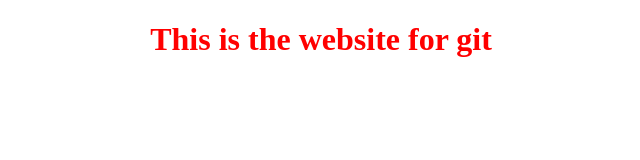
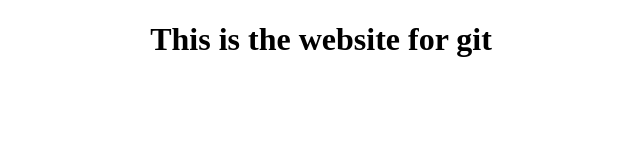
Before and after one commit to kevinariel1/zetta_upn_kevinariel, a plain HTML site: page Index.html in a window 1280 px wide. Shown: the whole page, without its empty margins (319-959 px from the left). Drawn offline with Linux system fonts and the light colour scheme.

Commit message:
Revert "[UI] Update Index HTML and Style.css to have red color on text <h1>"
This reverts commit 5d8ede17c271eed2a7d2136b4e2c7151203d78ab.

```diff
--- a/Index.html
+++ b/Index.html
@@ -4,10 +4,9 @@
     <meta charset="UTF-8">
     <meta http-equiv="X-UA-Compatible" content="IE=edge">
     <meta name="viewport" content="width=device-width, initial-scale=1.0">
-    <link rel="stylesheet" href="assets/style.css">
     <title>Website for git</title>
 </head>
 <body>
-    <h1 style="text-align: center;" class="red-color"> This is the website for git </h1>
+    <h1 style="text-align: center;"> This is the website for git </h1>
 </body>
 </html>
--- a/assets/style.css
+++ /dev/null
@@ -1,3 +0,0 @@
-.red-color {
-    color: red;
-}
```
